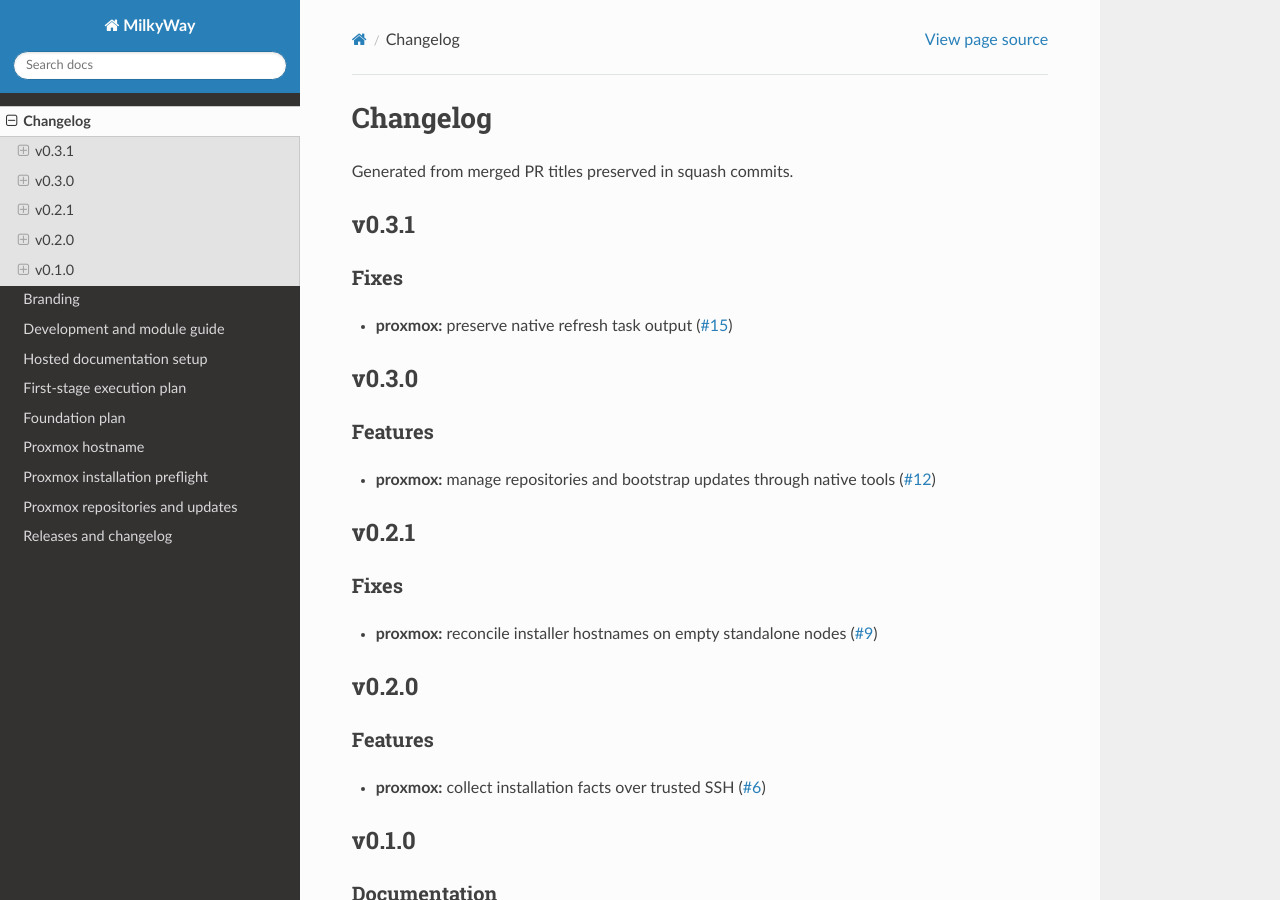
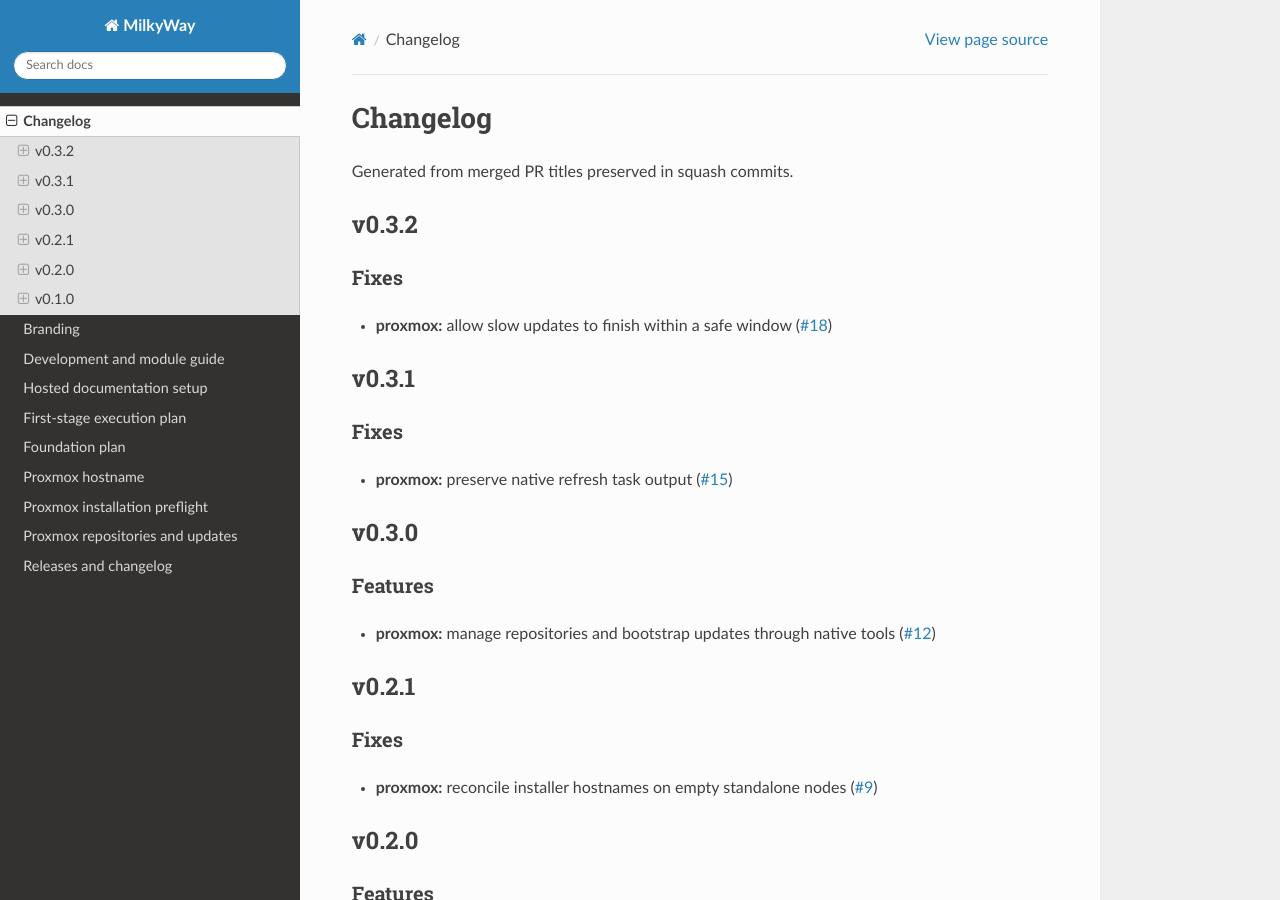
Before and after one commit to CafofoLabs/milkyway, a Sphinx documentation site: the page built from docs/CHANGELOG.md, in a window 1280 px wide and 900 px high. Built offline with Sphinx 7.4.7 and the Read the Docs theme 3.1.0, drawn with Linux system fonts in a browser that asks for light colours; the version number could not be read and is left out.

Commit message:
chore(release): v0.3.2 (#19)

```diff
--- a/docs/CHANGELOG.md
+++ b/docs/CHANGELOG.md
@@ -2,6 +2,10 @@
 
 Generated from merged PR titles preserved in squash commits.
 
+## v0.3.2
+
+### Fixes
+- **proxmox:** allow slow updates to finish within a safe window ([#18](https://github.com/CafofoLabs/milkyway/pull/18))
 ## v0.3.1
 
 ### Fixes
```
Also changed, not shown: 1 other file.
